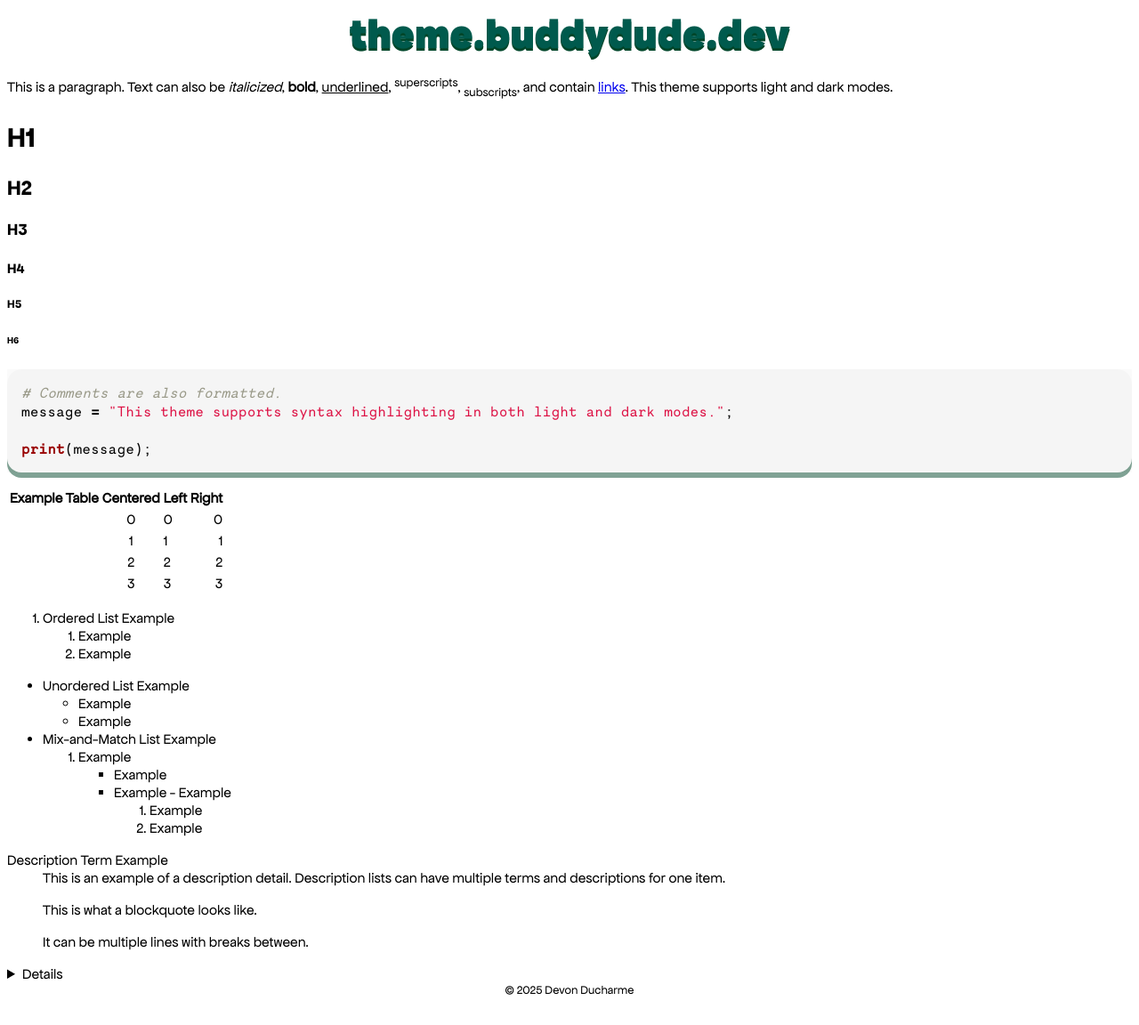
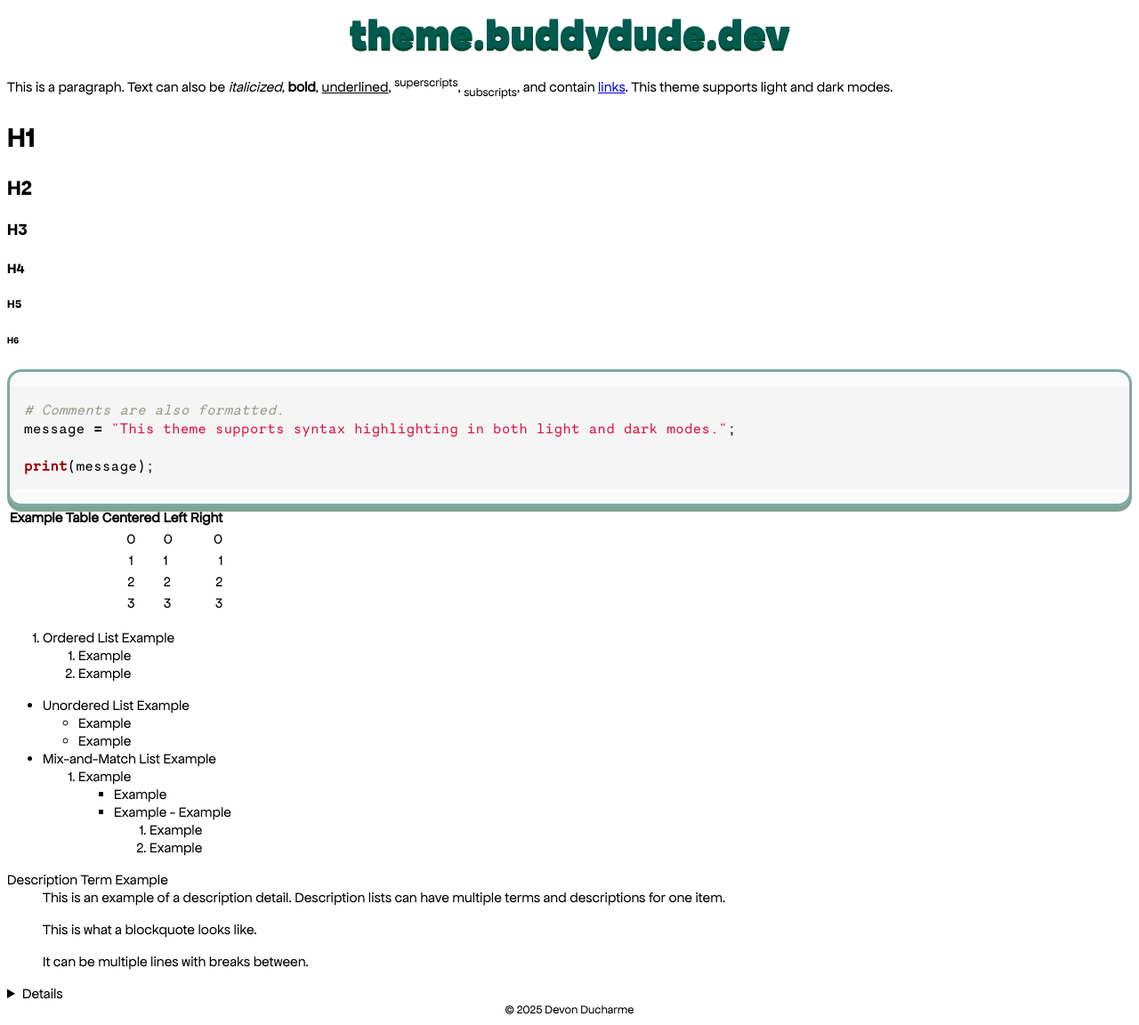
Before and after one commit to buddydudedev/theme.buddydude.dev, a Jekyll site: the page built from index.md, in a window 1280 px wide. Shown: the whole page at 89% size. Built offline with Jekyll 4.4.1, drawn with Linux system fonts in a browser that asks for light colours; before the commit the page ends 1130 px from its top, so only the background shows below that.

Commit message:
Border style and radius for animated borders

```diff
--- a/_sass/default.scss
+++ b/_sass/default.scss
@@ -15,6 +15,7 @@
     font-family: 'Apfel Grotezk Regular';
     color-scheme: light dark;
     --shadow-length: .25rem;
+    --post-radius: 1rem;
 }
 
 header,
@@ -266,6 +267,8 @@ div.highlight {
 .post,
 div.highlight,
 article img {
+    border-radius: var(--post-radius);
+    border-style: solid;
     --post-border-opacity: .5;
     --post-shadow-opacity: .5;
     transition: transform linear var(--post-transition-speed), --post-border-opacity linear var(--post-transition-speed), --post-shadow-opacity linear var(--post-transition-speed);
```
